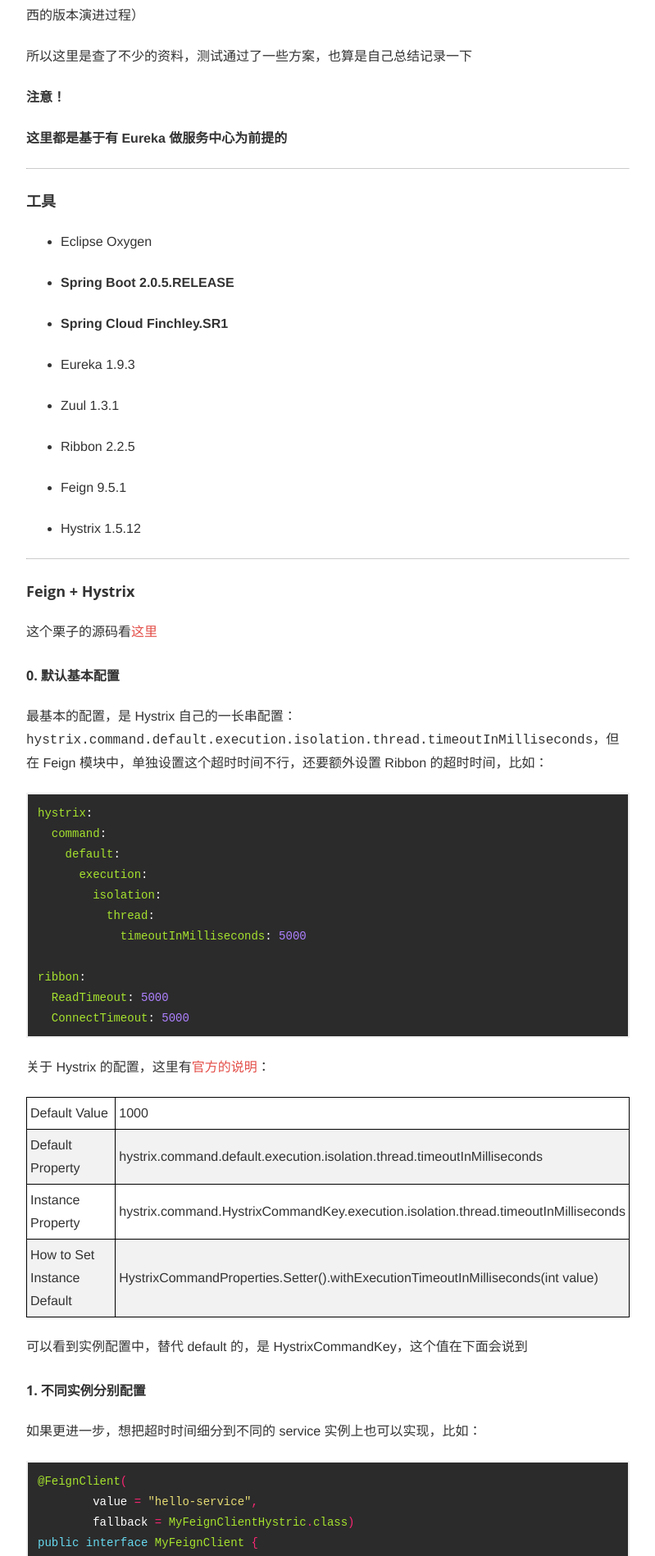
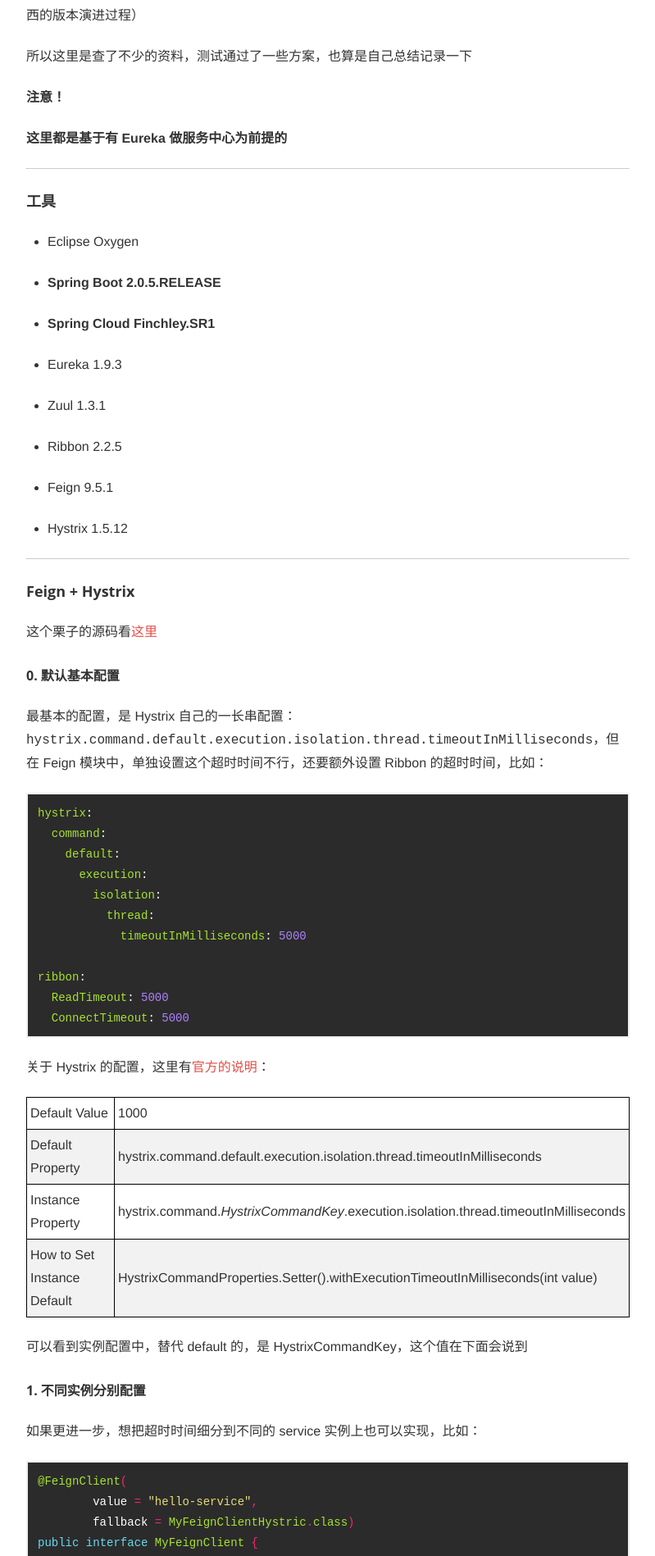
Before and after one commit to PriestTomb/PriestTomb.github.io, a Jekyll site: the page built from _posts/2018-09-19-Zuul-Ribbon-Feign-Hystrix-超时时间设置问题.md, in a window 1280 px wide. Shown: the part 708-2606 px from the top of the page at 82% size, without its empty margins (240-1039 px from the left). Built offline with Jekyll 4.4.1, drawn with Linux system fonts in a browser that asks for light colours; nearby versions of some CDN libraries; comment, search, counter and statistics services are not loaded.

Commit message:
CSS微调

```diff
--- a/_sass/_base.scss
+++ b/_sass/_base.scss
@@ -4,7 +4,7 @@
 body,div,dl,dt,dd,ul,ol,li,h1,h2,h3,h4,h5,h6,pre,code,form,fieldset,legend,input,textarea,p,th,td{margin:0;padding:0;}
 table{border-collapse:collapse;border-spacing:0;}
 fieldset,img{border:0;}
-address,caption,cite,code,dfn,em,strong,th,var{font-style:normal;font-weight:normal;}
+address,caption,cite,dfn,strong,th,var{font-style:normal;font-weight:normal;}
 li{list-style:none;}
 caption,th{text-align:left;}
 h1,h2,h3,h4,h5,h6{font-weight:bold;}
--- a/css/monster.scss
+++ b/css/monster.scss
@@ -349,7 +349,7 @@
             margin: 15px 0 15px 10px;
             li {
                 list-style: disc;
-                margin-left: 2em;
+                margin-left: 1em;
             }
         }
         img {
```
